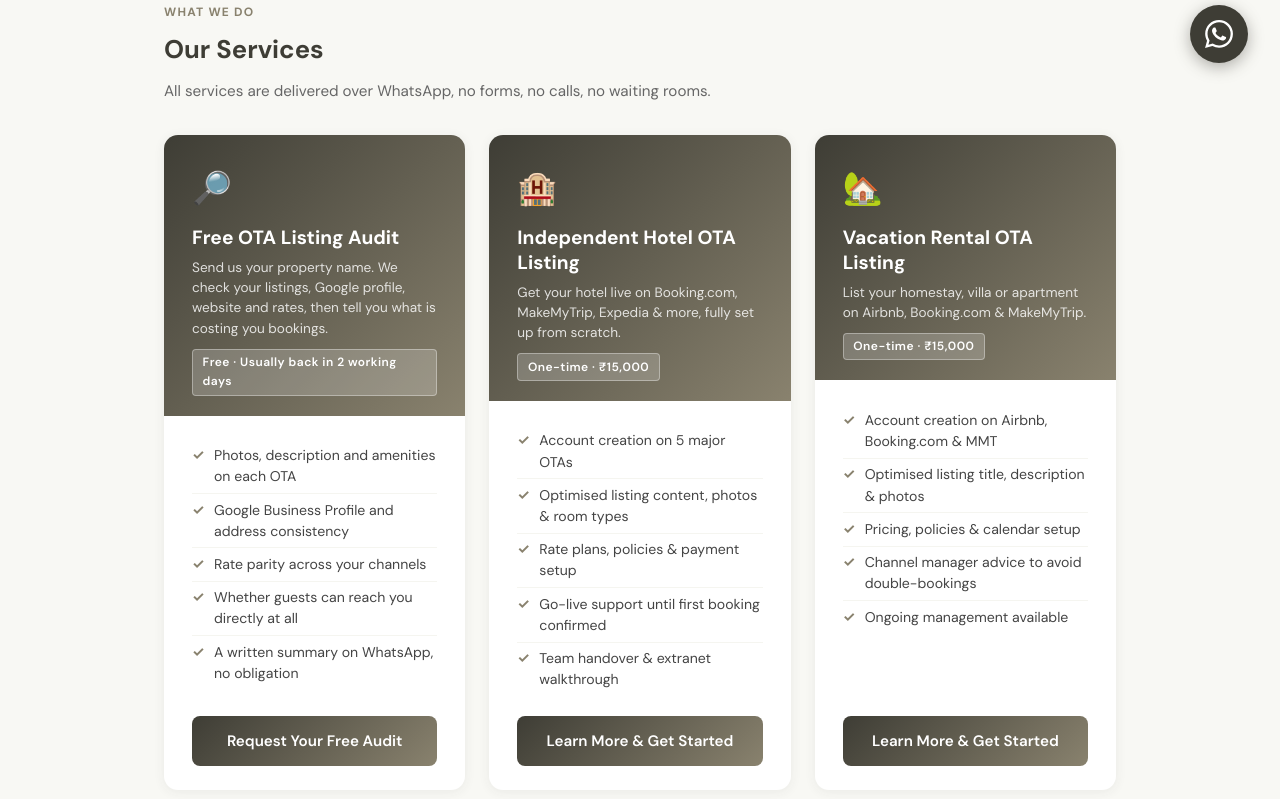
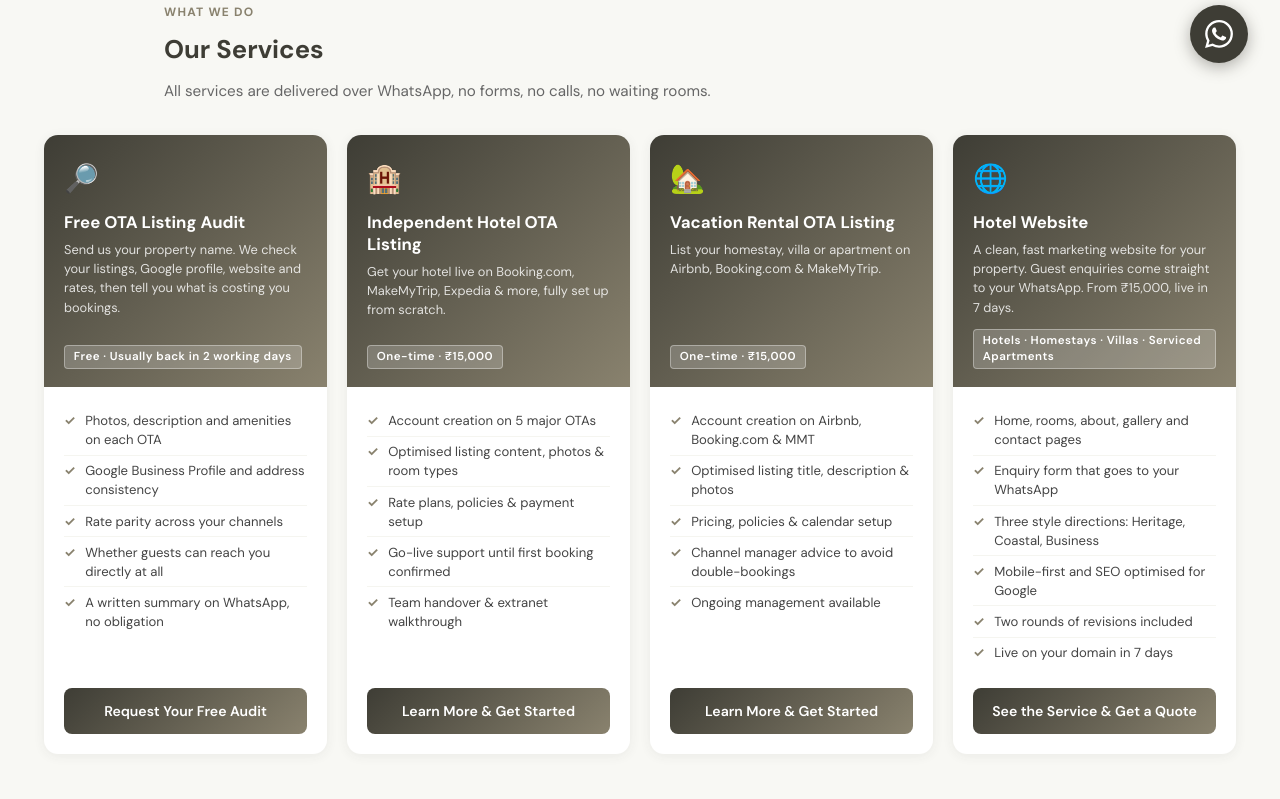
Before and after one commit to Bazzook4/hotel-setup-tool, a website: page src/public/services/index.html in a window 1280 px wide. Shown: the part 705-1504 px from the top of the page. Drawn offline with Linux system fonts and the light colour scheme.

Commit message:
Put all four service cards in one row
The services grid used auto-fit with a 280px minimum, which wrapped to
2x2 on any normal desktop. Pin it to four columns instead.

Four cards do not fit the 1000px reading column, so the grid is wrapped
in .services-row-wide, which breaks out to 1280px and re-centres while
the rest of the page keeps its original width. Card padding and type are
tightened to suit the narrower column.

Card taglines differ in length, so the dark headers previously ended at
four different heights and the feature lists started raggedly. The header
is now a flex column with a min-height, aligning badges and list starts.

Four across above 1150px, two below, one below 640px; the breakout is
disabled once it drops to two. Verified in headless Chrome at 1440, 1280,
1200, 1160, 1150, 1024, 768 and 390px: no horizontal overflow at any
width and equal header heights in every four-column case.

Co-Authored-By: Claude Opus 5 <noreply@anthropic.com>

```diff
--- a/src/public/services/index.html
+++ b/src/public/services/index.html
@@ -108,9 +108,34 @@
     /* ── Service cards ── */
     .services-grid {
       display: grid;
-      grid-template-columns: repeat(auto-fit, minmax(280px, 1fr));
-      gap: 1.5rem;
+      grid-template-columns: repeat(4, 1fr);
+      align-items: stretch;
+      gap: 1.25rem;
       margin-bottom: 3rem;
+    }
+    /* Four across needs more room than the 1000px reading column. Breaks out of
+       .page-wrapper symmetrically, but never past the viewport. --sbw covers the
+       scrollbar that 100vw includes and 100% does not. */
+    .services-row-wide {
+      --sbw: 15px;
+      width: min(1280px, calc(100% + 15rem), calc(100vw - var(--sbw) - 3rem));
+      margin-left: 50%;
+      transform: translateX(-50%);
+    }
+    /* Equal header heights so the badges, features and CTAs line up across cards */
+    .service-card-top {
+      display: flex; flex-direction: column;
+      min-height: 252px;
+    }
+    .service-card-top .tagline { flex: 1; }
+    .service-card-top .service-badge { align-self: flex-start; }
+    @media (max-width: 1150px) {
+      .services-row-wide { width: auto; margin-left: 0; transform: none; }
+      .services-grid { grid-template-columns: repeat(2, 1fr); gap: 1.5rem; }
+      .service-card-top { min-height: 0; }
+    }
+    @media (max-width: 640px) {
+      .services-grid { grid-template-columns: 1fr; }
     }
     .service-card {
       background: white;
@@ -126,17 +151,17 @@
     .service-card:hover { transform: translateY(-3px); box-shadow: 0 8px 28px rgba(62,61,53,0.12); }
     .service-card-top {
       background: linear-gradient(135deg, var(--primary) 0%, var(--secondary) 100%);
-      padding: 1.75rem 1.75rem 1.25rem;
+      padding: 1.4rem 1.25rem 1.1rem;
       color: white;
     }
-    .service-icon { font-size: 2rem; margin-bottom: 0.75rem; display: block; }
-    .service-card-top h2 { font-size: 1.2rem; font-weight: 700; margin-bottom: 0.4rem; line-height: 1.3; }
-    .service-card-top .tagline { font-size: 0.85rem; opacity: 0.82; line-height: 1.5; }
-    .service-card-body { padding: 1.5rem 1.75rem; flex: 1; display: flex; flex-direction: column; }
+    .service-icon { font-size: 1.75rem; margin-bottom: 0.6rem; display: block; }
+    .service-card-top h2 { font-size: 1.05rem; font-weight: 700; margin-bottom: 0.4rem; line-height: 1.3; }
+    .service-card-top .tagline { font-size: 0.8rem; opacity: 0.82; line-height: 1.5; }
+    .service-card-body { padding: 1.15rem 1.25rem 1.25rem; flex: 1; display: flex; flex-direction: column; }
     .service-features { list-style: none; padding: 0; margin: 0 0 1.25rem; flex: 1; }
     .service-features li {
       display: flex; align-items: flex-start; gap: 0.6rem;
-      padding: 0.35rem 0; font-size: 0.88rem; color: #444; line-height: 1.5;
+      padding: 0.35rem 0; font-size: 0.82rem; color: #444; line-height: 1.45;
       border-bottom: 1px solid #f5f5f0;
     }
     .service-features li:last-child { border-bottom: none; }
@@ -144,17 +169,17 @@
     .service-cta {
       display: block; text-align: center;
       background: linear-gradient(135deg, var(--primary) 0%, var(--secondary) 100%);
-      color: white; font-weight: 600; font-size: 0.95rem;
-      padding: 0.8rem 1.5rem; border-radius: 8px; text-decoration: none;
+      color: white; font-weight: 600; font-size: 0.88rem;
+      padding: 0.75rem 1rem; border-radius: 8px; text-decoration: none;
       transition: opacity 0.2s;
     }
     .service-cta:hover { opacity: 0.9; }
     .service-badge {
       display: inline-block; background: rgba(255,255,255,0.2);
       border: 1px solid rgba(255,255,255,0.35);
-      color: white; font-size: 0.75rem; font-weight: 600;
-      padding: 0.2rem 0.6rem; border-radius: 4px;
-      margin-top: 0.6rem; letter-spacing: 0.04em;
+      color: white; font-size: 0.72rem; font-weight: 600;
+      padding: 0.2rem 0.55rem; border-radius: 4px;
+      margin-top: 0.6rem; letter-spacing: 0.04em; line-height: 1.4;
     }
 
     /* ── Coming soon card ── */
@@ -250,6 +275,7 @@
     <h2 class="section-title">Our Services</h2>
     <p class="section-sub">All services are delivered over WhatsApp, no forms, no calls, no waiting rooms.</p>
 
+    <div class="services-row-wide">
     <div class="services-grid">
 
       <!-- Independent Hotel OTA Listing -->
@@ -337,6 +363,7 @@
       </a>
 
     </div>
+    </div><!-- /services-row-wide -->
 
     <!-- CTA -->
     <div class="cta-banner">
```
